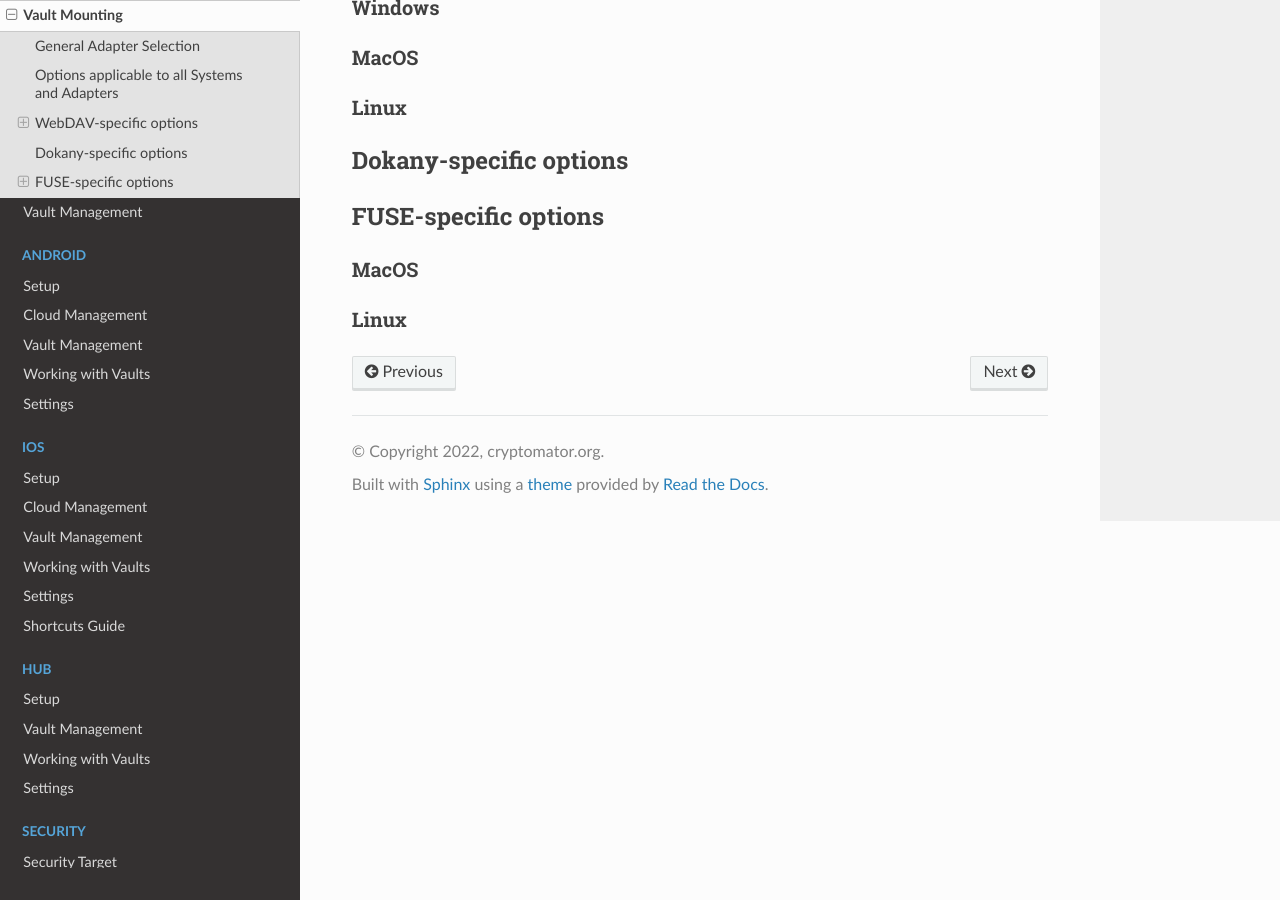
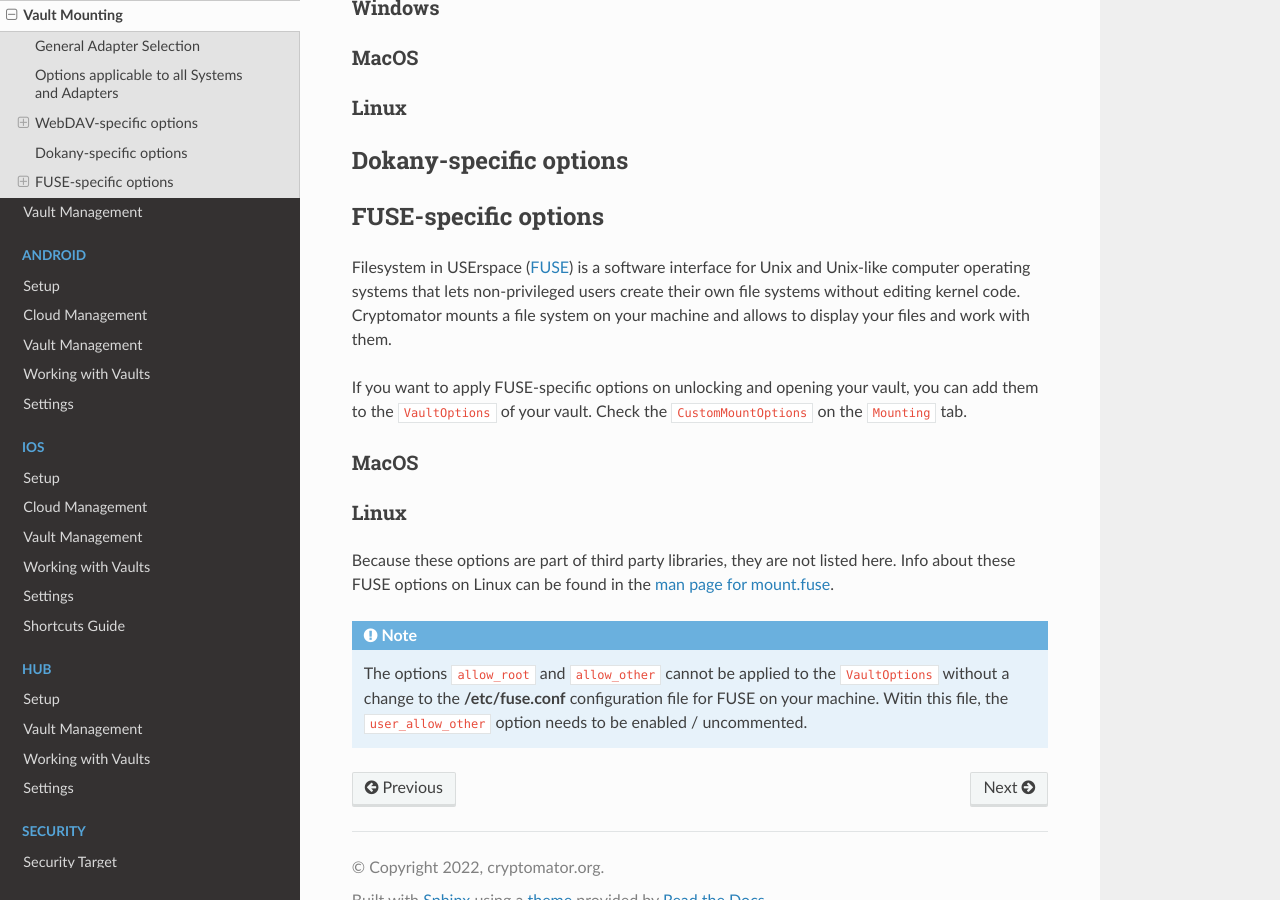
Before and after one commit to cryptomator/docs, a Sphinx documentation site: the page built from source/desktop/vault-mounting.rst, in a window 1280 px wide and 900 px high, scrolled down 1280 px. Built offline with Sphinx 7.4.7 and the Read the Docs theme 2.0.0, drawn with Linux system fonts in a browser that asks for light colours.

Commit message:
Added FUSE specific options for linux (#34)
* Added FUSE specific options for linux

* Fixed position of paragraph
Improved wording

```diff
--- a/source/desktop/vault-mounting.rst
+++ b/source/desktop/vault-mounting.rst
@@ -88,6 +88,10 @@
 FUSE-specific options
 ---------------------
 
+Filesystem in USErspace (`FUSE <https://en.wikipedia.org/wiki/Filesystem_in_Userspace>`_) is a software interface for Unix and Unix-like computer operating systems that lets non-privileged users create their own file systems without editing kernel code. Cryptomator mounts a file system on your machine and allows to display your files and work with them.
+
+If you want to apply FUSE-specific options on unlocking and opening your vault, you can add them to the |VaultOptions|_ of your vault. Check the ``CustomMountOptions`` on the ``Mounting`` tab.
+
 .. _desktop/vault-mounting/fuse/macos:
 
 MacOS
@@ -97,3 +101,12 @@
 
 Linux
 ^^^^^
+
+Because these options are part of third party libraries, they are not listed here. Info about these FUSE options on Linux can be found in the `man page for mount\.fuse <https://man7.org/linux/man-pages/man8/mount.fuse3.8.html>`_.
+
+.. note::
+
+    The options ``allow_root`` and ``allow_other`` cannot be applied to the |VaultOptions|_ without a change to the **/etc/fuse.conf** configuration file for FUSE on your machine. Witin this file, the ``user_allow_other`` option needs to be enabled / uncommented.
+
+.. |VaultOptions| replace:: ``VaultOptions``
+.. _VaultOptions: ./vault-management.html#vault-options
```
